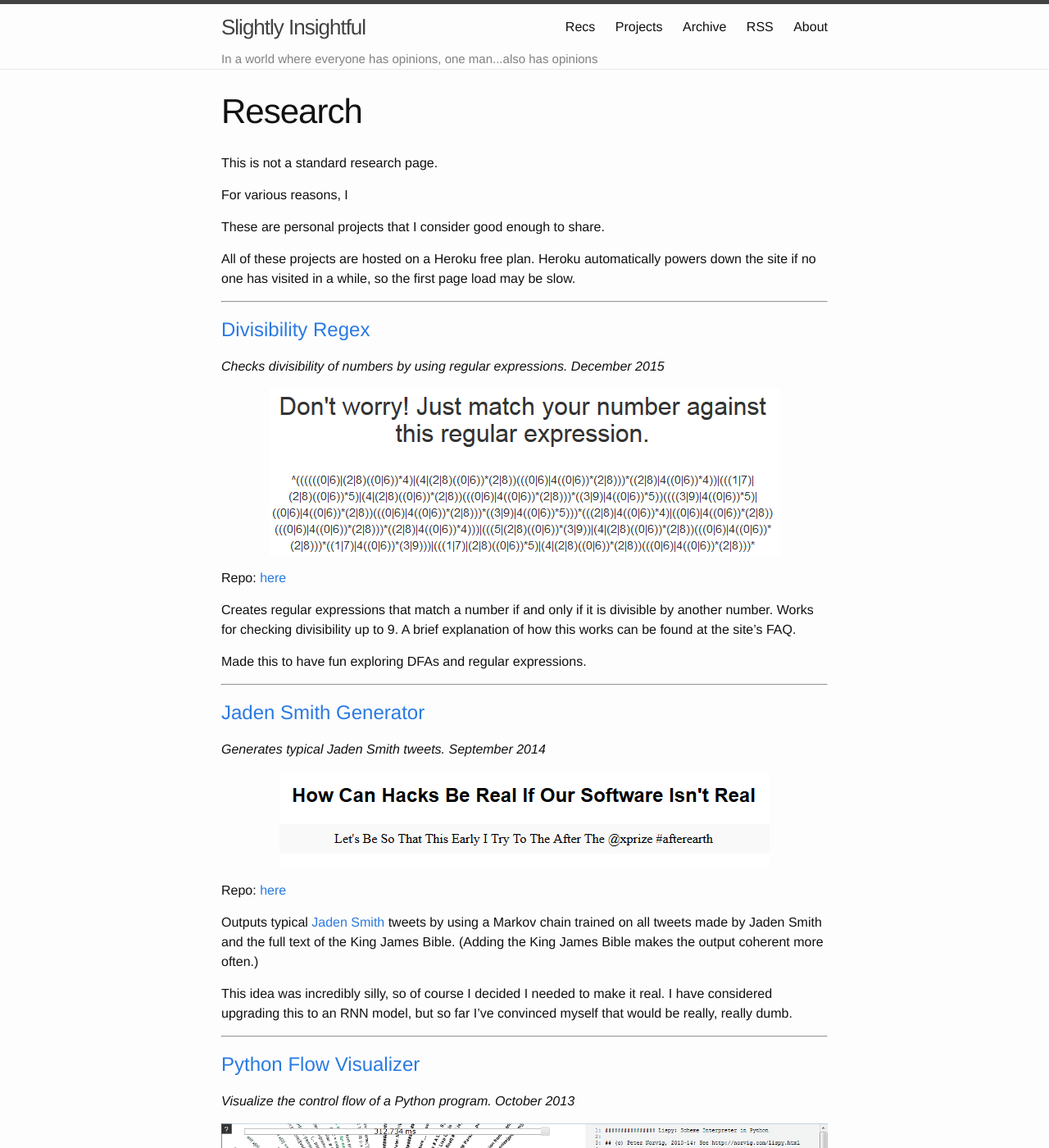
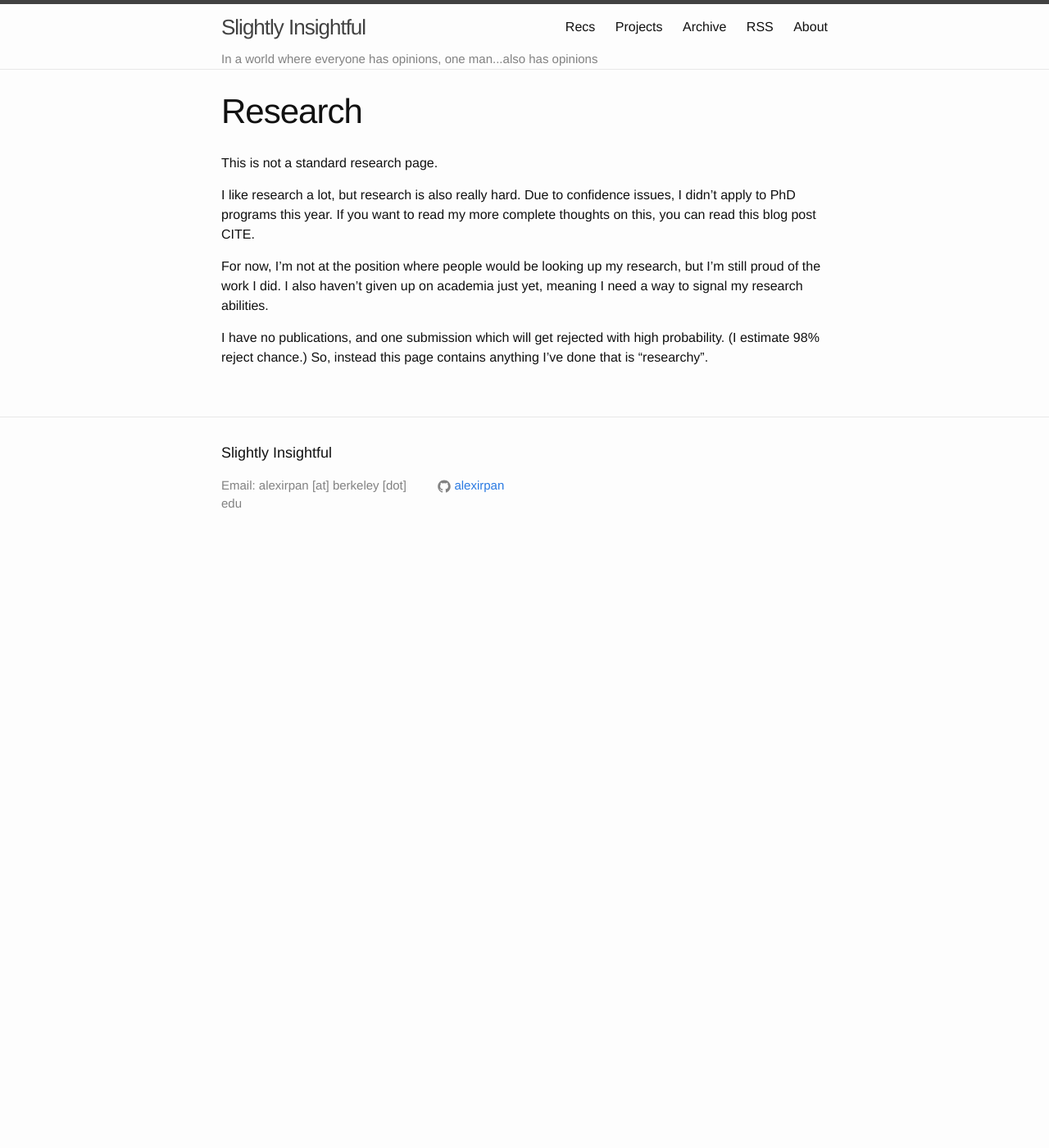
Before and after one commit to alexirpan/alexirpan.github.io, a Jekyll site: the page built from research.md, in a window 1280 px wide and 1400 px high. Shown: the whole window at 82% size. Built offline with Jekyll 4.4.1, drawn with Linux system fonts in a browser that asks for light colours; some of the changed text lies outside the part shown.

Commit message:
Adding prelude

```diff
--- a/research.md
+++ b/research.md
@@ -6,79 +6,15 @@ permalink: /research/
 
 This is not a standard research page.
 
-For various reasons, I
+I like research a lot, but research is also really hard. Due to confidence
+issues, I didn't apply to PhD programs this year. If you want to read
+my more complete thoughts on this, you can read this blog post CITE.
 
+For now, I'm not at the position where people would be looking up my
+research, but I'm still proud of the work I did. I also haven't given
+up on academia just yet, meaning I need a way to signal my research
+abilities.
 
-
-These are personal projects that I consider good enough to share.
-
-All of these projects are hosted on a Heroku free plan. Heroku
-automatically powers down the site if no one has visited in a while,
-so the first page load may be slow.
-
------------------------
-
-<p></p>
-
-# [Divisibility Regex](http://divisibilityregex.herokuapp.com/)
-
-*Checks divisibility of numbers by using regular expressions. December 2015*
-
-![Screenshot of a big regex](/public/project-pics/divisibility.png)
-{: .centered }
-
-Repo: [here](https://github.com/alexirpan/divisibility-regex)
-
-Creates regular expressions that match a number if and only if it is divisible
-by another number. Works for checking divisibility up to 9.
-A brief explanation of how this works can be found at the
-site's FAQ.
-
-Made this to have fun exploring DFAs and regular expressions.
-
------------------------
-
-<p></p>
-
-# [Jaden Smith Generator](http://jaden-generator.herokuapp.com/)
-
-*Generates typical Jaden Smith tweets. September 2014*
-
-![A typical Jaden Smith tweet](/public/project-pics/jaden.png)
-{: .centered }
-
-Repo: [here](https://github.com/alexirpan/Jaden-Smith-Generator)
-
-Outputs typical [Jaden Smith](https://twitter.com/officialjaden) tweets
-by using a Markov chain trained on
-all tweets made by Jaden Smith and the full text of the King
-James Bible. (Adding the King James Bible makes the output coherent more
-often.)
-
-This idea was incredibly silly, so of course I decided I needed to make it real.
-I have considered upgrading this to an RNN model, but
-so far I've convinced myself that would be really, really dumb.
-
------------------------
-
-<p></p>
-
-# [Python Flow Visualizer](http://python-flow-visualizer.herokuapp.com/)
-
-*Visualize the control flow of a Python program. October 2013*
-
-[![Visualized control flow for memoized Fibonacci](/public/project-pics/python.png)](/public/project-pics/python.png)
-{: .centered }
-
-Repo: [here](https://github.com/alexirpan/python-visualizer)
-
-(Note: site renders poorly on a small screen. Click image for a larger version.)
-
-Runs a given Python snippet and animates the jumps in control flow.
-The picture above is a visualization of [Peter Norvig's Scheme interpreter](http://norvig.com/lispy.html)
-evaluating tree recursive Fibonacci. Identifies the lines that are jumped to most
-often, and notes which lines fail Python lint checks.
-
-Made in 24 hours for the Facebook NorCal Hackathon. Worked with
-Anting Shen, Chenyang Yuan, and Ena Hariyoshi. Uses [D3.js](https://d3js.org/) and
-[Angular](https://angularjs.org/).
+I have no publications, and one submission which will get rejected
+with high probability. (I estimate 98% reject chance.) So, instead
+this page contains anything I've done that is "researchy".
```
